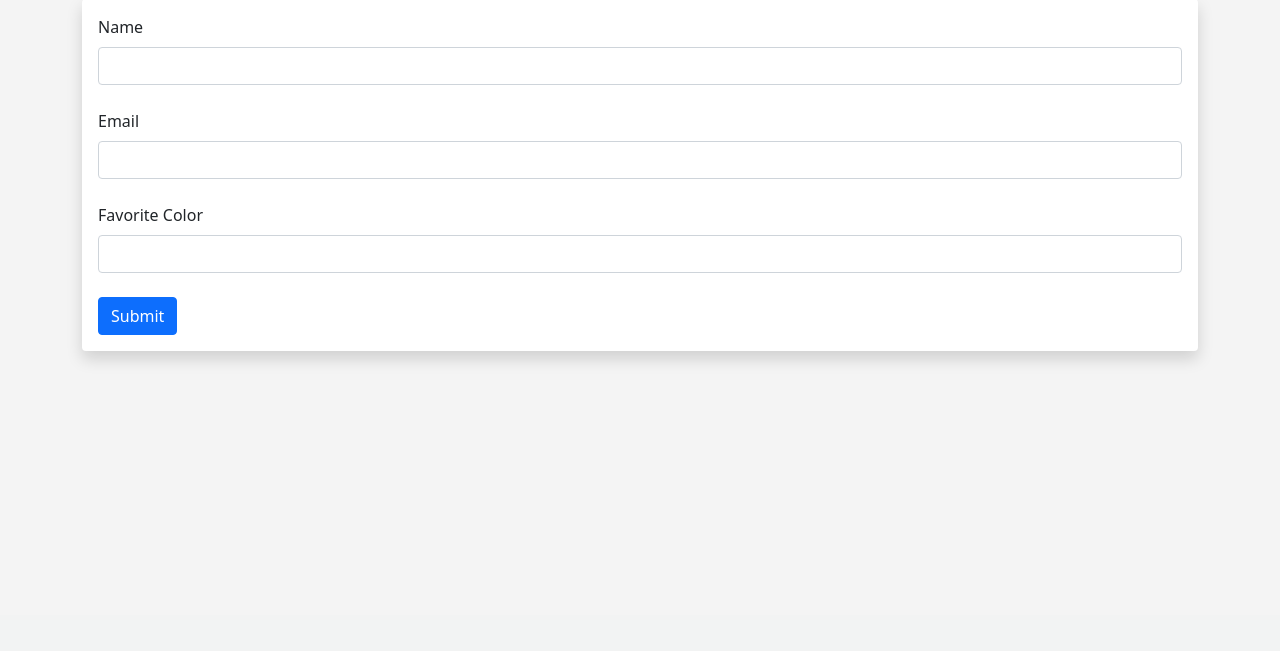
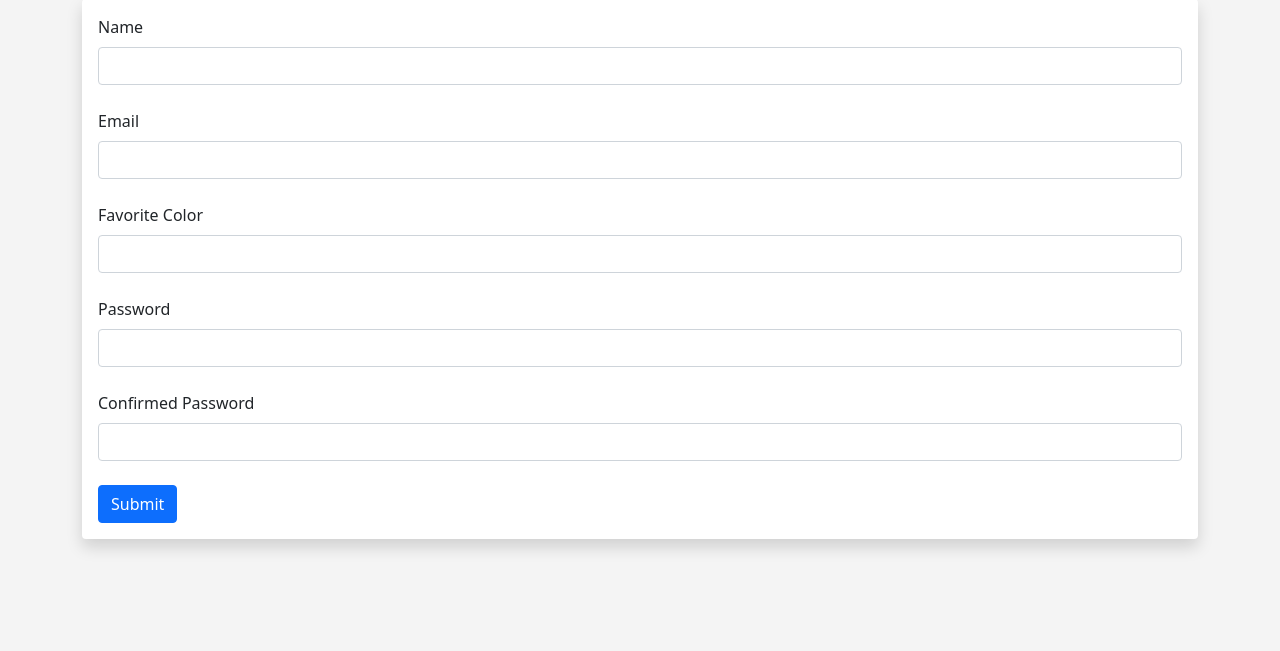
Before and after one commit to PouyaPouryaie/flask-codeme, a Flask app: page /user/add in a window 1280 px wide. Shown: the part 185-836 px from the top of the page. Before the commit the page ends 547 px from the top, so only its background shows below. Run offline with Flask 3, Linux system fonts and the light colour scheme; some libraries are stand-ins or nearby versions.

Commit message:
password hash

```diff
--- a/app.py
+++ b/app.py
@@ -1,10 +1,11 @@
 from flask import Flask, render_template, flash, request
 from flask_wtf import FlaskForm
-from wtforms import StringField, SubmitField
-from wtforms.validators import DataRequired
+from wtforms import StringField, SubmitField, PasswordField, BooleanField, ValidationError
+from wtforms.validators import DataRequired, EqualTo, Length
 from flask_sqlalchemy import SQLAlchemy
 from datetime import datetime
 from flask_migrate import Migrate
+from werkzeug.security import generate_password_hash, check_password_hash
 
 app = Flask(__name__)
 
@@ -30,6 +31,18 @@ class Users(db.Model):
     email = db.Column(db.String(120), nullable=False, unique=True)
     favorite_color = db.Column(db.String(120))
     date_added = db.Column(db.DateTime, default=datetime.now)
+    password_hash = db.Column(db.String(255))
+
+    @property
+    def password(self):
+        raise AttributeError('password is not readable attribute!')
+
+    @password.setter
+    def password(self, password):
+        self.password_hash = generate_password_hash(password, method='pbkdf2:sha256')
+
+    def verify_password(self, password):
+        return check_password_hash(self.password_hash, password)
 
     # Create A String
     def __repr__(self):
@@ -46,6 +59,8 @@ class UserForm(FlaskForm):
     name = StringField("Name", validators=[DataRequired()])
     email = StringField("Email", validators=[DataRequired()])
     favorite_color = StringField("Favorite Color")
+    password_hash = PasswordField("Password", validators=[DataRequired(), EqualTo('password_hash_confirmed', message='password is not match with confirmed password')])
+    password_hash_confirmed = PasswordField("Confirmed Password", validators=[DataRequired()])
     submit = SubmitField("Submit")
 
 
@@ -61,7 +76,7 @@ def add_user():
     if form.validate_on_submit():
         user = Users.query.filter_by(email=form.email.data).first()
         if user is None:
-            user = Users(name=form.name.data, email=form.email.data, favorite_color=form.favorite_color.data)
+            user = Users(name=form.name.data, email=form.email.data, favorite_color=form.favorite_color.data, password = form.password_hash.data)
             db.session.add(user)
             db.session.commit()
         name = form.name.data
@@ -70,12 +85,13 @@ def add_user():
         form.email.data = ''
         favorite_color = form.favorite_color.data
         form.favorite_color.data = ''
+        form.password_hash.data = ''
+        form.password_hash_confirmed.data = ''
 
         flash("User Added submitted successfully!") # push message to the form
 
     our_users = Users.query.order_by(Users.date_added)
     return render_template('add_user.html', name=name, email=email, favorite_color=favorite_color, form=form, our_users = our_users)
-
 
 # update userForm
 @app.route('/user/update/<int:id>', methods=['GET', 'POST'])
@@ -143,6 +159,10 @@ def index():
     stuff = "this is blod text"
     return render_template("index.html", favorite_pizza=items, first_name=first_name, stuff=stuff)
 
+@app.route('/date')
+def return_json_format_date():
+    return { "Date": datetime.now() }
+
 @app.get('/user/<string:user>')
 def get_user(user):
     return render_template("user.html", user_name=user)
--- a/templates/add_user.html
+++ b/templates/add_user.html
@@ -40,6 +40,12 @@
             {{ form.favorite_color.label(class="form-label") }}
             {{ form.favorite_color(class="form-control") }}
             <br>
+            {{ form.password_hash.label(class="form-label") }}
+            {{ form.password_hash(class="form-control") }}
+            <br>
+            {{ form.password_hash_confirmed.label(class="form-label") }}
+            {{ form.password_hash_confirmed(class="form-control") }}
+            <br>
             {{ form.submit(class="btn btn-primary") }}
         </form>
     </div>
@@ -51,7 +57,7 @@
         <tr>
             <td>
                 {{ our_user.id }} - <a href="{{ url_for('update_user', id=our_user.id) }}"> {{ our_user.name }} </a> - {{ our_user.email }} - {{ our_user.favorite_color }}
-                - <a href="{{ url_for('delete_user', id=our_user.id) }}" class="btn btn-danger"> delete </a>
+                - <a href="{{ url_for('delete_user', id=our_user.id) }}" class="btn btn-danger"> Delete </a>
             </td>
         </tr>
         {% endfor %}
```
Also changed, not shown: migrations/versions/1c3e418d238b_increase_size_of_password_hash_field.py (added, +38 -0 lines), migrations/versions/5ed5f153ab3a_add_password_field_to_model.py (added, +32 -0 lines), README.md.
